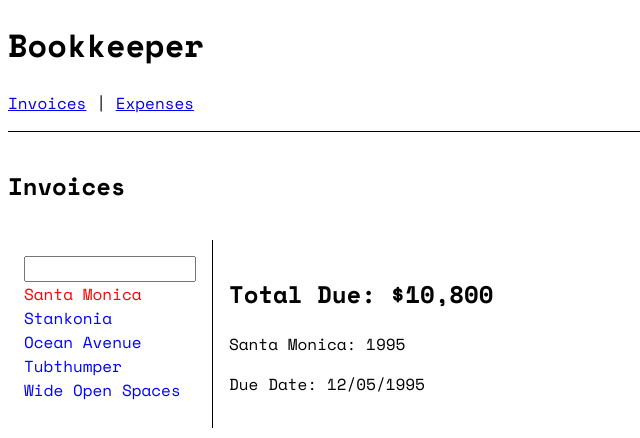
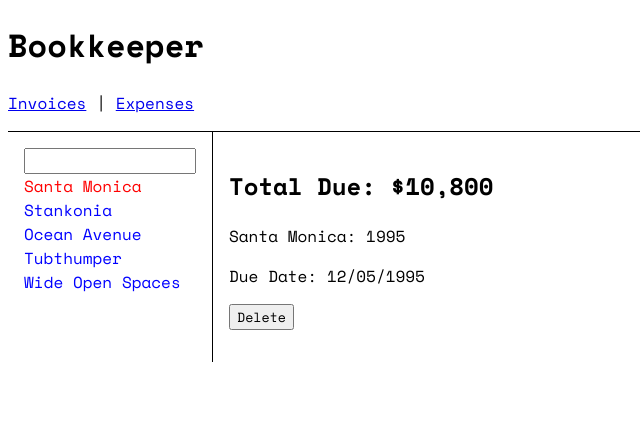
Before and after one commit to LucasGabrielBVieira/route-react-tutorial, a React (Vite) app: page /invoices/1995 in a window 1280 px wide. Shown: the top 438 px of the page, without its empty margins (0-640 px from the left). Built offline with nearby package versions, Linux system fonts and the light colour scheme.

Commit message:
Navigation Programmally

```diff
--- /dev/null
+++ b/src/components/QueryLink/index.tsx
@@ -0,0 +1,13 @@
+/* eslint-disable @typescript-eslint/no-explicit-any */
+import { NavLink } from "react-router-dom";
+import { useLocation } from "react-router-dom";
+
+
+function QueryLink({ to, ...props }: any) {
+
+    const location = useLocation();
+    return <NavLink to={to + location.search} {...props} />
+
+}
+
+export default QueryLink
--- a/src/data.ts
+++ b/src/data.ts
@@ -1,4 +1,4 @@
-const invoices = [
+let invoices = [
   {
     name: "Santa Monica",
     number: 1995,
@@ -38,3 +38,9 @@ export function getInvoices() {
 export function getInvoice(number: number) {
     return invoices.find((invoice) => invoice.number === number)
 }
+
+export function deleteInvoice(number: number)  {
+    invoices = invoices.filter(
+        (invoice) => invoice.number !== number
+    )
+}
--- a/src/routes/Invoices/Invoice/index.tsx
+++ b/src/routes/Invoices/Invoice/index.tsx
@@ -1,7 +1,9 @@
-import { useParams } from "react-router-dom"
-import { getInvoice } from "../../../data";
+import { useNavigate, useParams } from "react-router-dom"
+import { deleteInvoice, getInvoice } from "../../../data";
 
 function Invoice() {
+
+    const navigate = useNavigate()
     const params = useParams();
     const invoice = getInvoice(Number(params.invoiceId));
     return(
@@ -13,6 +15,16 @@ function Invoice() {
                 {invoice.name}: {invoice.number}
             </p>
             <p>Due Date: {invoice.due}</p>
+            <p>
+                <button
+                onClick={() =>{
+                    deleteInvoice(invoice.number);
+                    navigate("/invoices" + location.search);
+                }}
+                >
+                    Delete
+                </button>
+            </p>
         </main>
     );
 }
--- a/src/routes/Invoices/index.tsx
+++ b/src/routes/Invoices/index.tsx
@@ -1,6 +1,7 @@
 import "./style.css";
-import { NavLink, Outlet, useSearchParams } from "react-router-dom";
+import { Outlet, useSearchParams } from "react-router-dom";
 import { getInvoices } from "../../data";
+import QueryLink from "../../components/QueryLink";
 
 function Invoices() {
   const invoices = getInvoices();
@@ -9,9 +10,6 @@ function Invoices() {
 
   return (
     <>
-      <main style={{ padding: "1rem 0" }}>
-        <h2>Invoices</h2>
-      </main>
       <div style={{ display: "flex" }}>
         <nav
           style={{
@@ -37,13 +35,14 @@ function Invoices() {
             const filter = invoice.name.toLowerCase();
             return filter.startsWith(name.toLowerCase());
           }).map((invoice) => (
-            <NavLink
-              className={({ isActive }) => (isActive ? "nav-red" : "nav-blue")}
+            <QueryLink
+              // eslint-disable-next-line @typescript-eslint/no-explicit-any
+              className={({ isActive }: any) => (isActive ? "nav-red" : "nav-blue")}
               to={`/invoices/${invoice.number}`}
               key={invoice.number}
             >
               {invoice.name}
-            </NavLink>
+            </QueryLink>
           ))}
         </nav>
         <Outlet />
```
